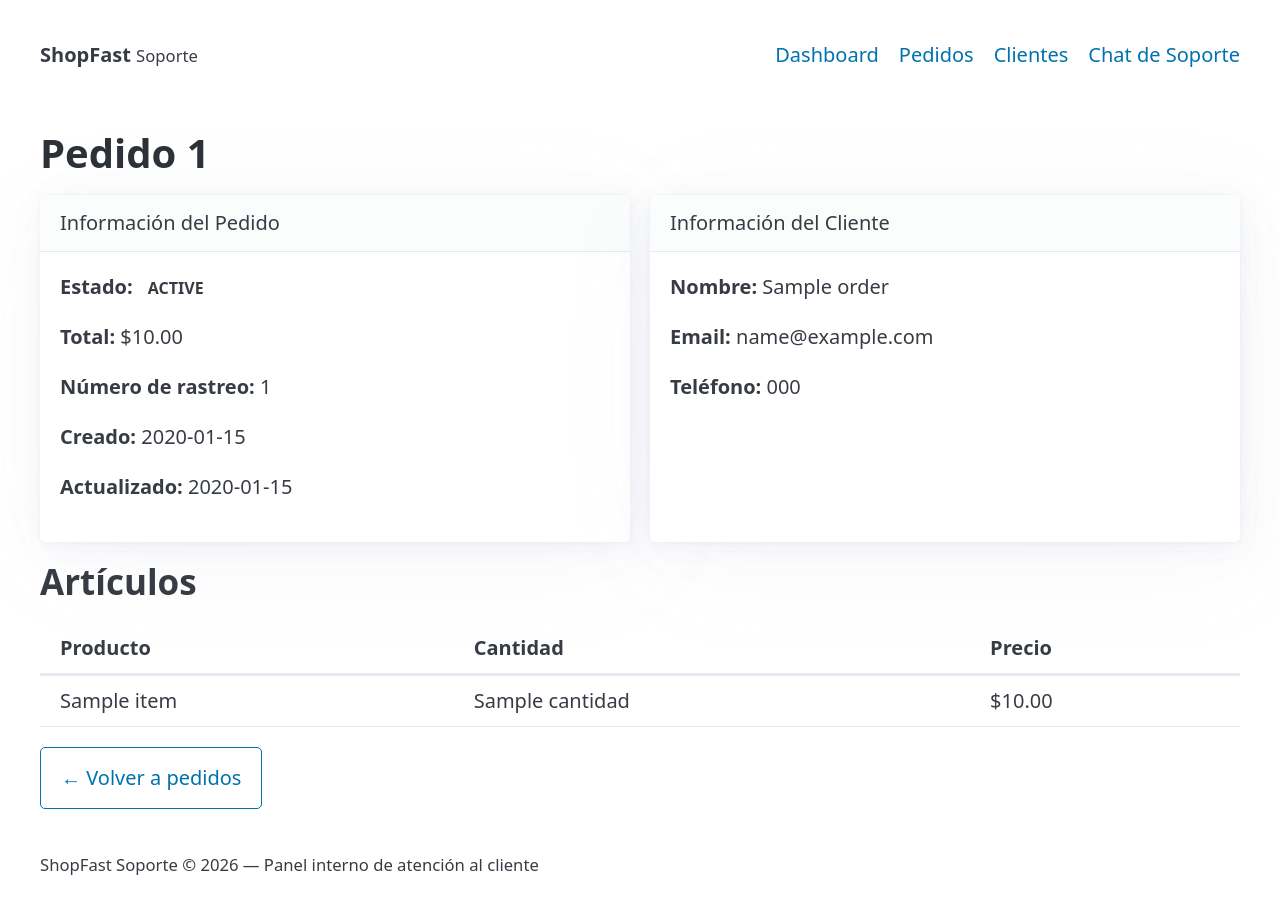
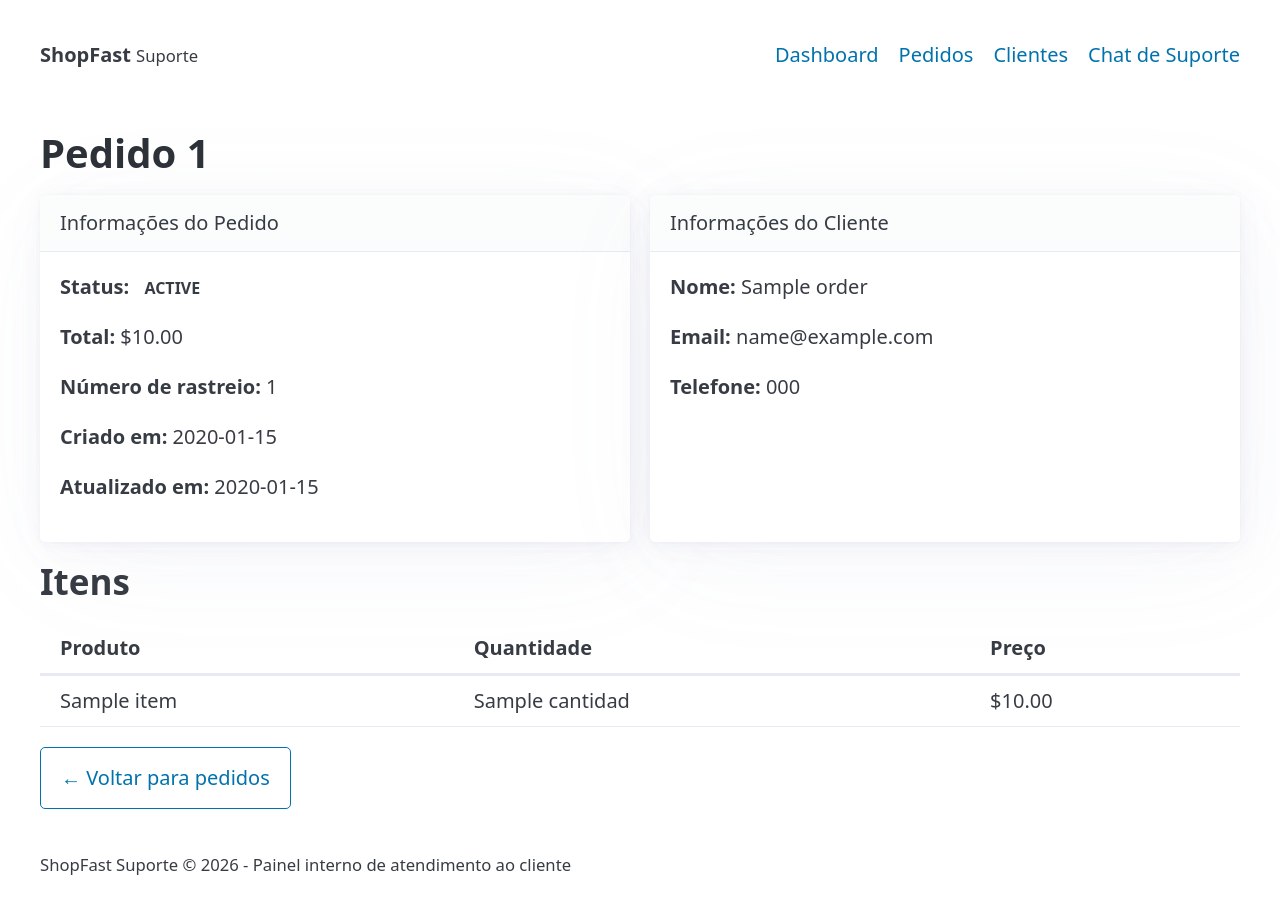
Before and after one commit to anacunha/strands-agents-workshop, a FastAPI app: template shopfast/templates/order_detail.html in a window 1280 px wide. Run offline with FastAPI, Linux system fonts and the light colour scheme; the template is opened without the code that fills it: most values are stand-ins (such as "Sample title", 1, 10 or a date in 2020); some libraries are stand-ins or nearby versions.

Commit message:
feat: traduzir interface de espanhol para PT-BR
Traduz todo o texto estático da interface (templates HTML e app.py)
de espanhol para português brasileiro, incluindo:
- Labels de navegação
- Títulos e cabeçalhos
- Texto de botões e placeholders
- Cabeçalhos de tabelas
- Labels de status
- Comentários e docstrings em app.py
- Atributo lang do HTML atualizado para pt-BR

Co-authored-by: Ana Cunha <1771610+anacunha@users.noreply.github.com>

```diff
--- a/shopfast/app.py
+++ b/shopfast/app.py
@@ -1,4 +1,4 @@
-"""Aplicación web de soporte al cliente para ShopFast."""
+"""Aplicação web de suporte ao cliente para ShopFast."""
 
 from fastapi import FastAPI, Request, Form
 from fastapi.responses import HTMLResponse
@@ -8,16 +8,16 @@ from pathlib import Path
 
 import database
 
-app = FastAPI(title="ShopFast Soporte")
+app = FastAPI(title="ShopFast Suporte")
 
-# Configurar archivos estáticos y templates
+# Configurar arquivos estáticos e templates
 app.mount("/static", StaticFiles(directory=Path(__file__).parent / "static"), name="static")
 templates = Jinja2Templates(directory=Path(__file__).parent / "templates")
 
 
 @app.get("/", response_class=HTMLResponse)
 async def dashboard(request: Request):
-    """Página principal con resumen de soporte."""
+    """Página principal com resumo de suporte."""
     return templates.TemplateResponse(request, "index.html", {
         "total_orders": database.get_orders_count(),
         "pending_orders": database.get_pending_orders_count(),
@@ -28,7 +28,7 @@ async def dashboard(request: Request):
 
 @app.get("/orders", response_class=HTMLResponse)
 async def orders_list(request: Request):
-    """Lista de todos los pedidos."""
+    """Lista de todos os pedidos."""
     return templates.TemplateResponse(request, "orders.html", {
         "orders": database.get_all_orders(),
     })
@@ -36,10 +36,10 @@ async def orders_list(request: Request):
 
 @app.get("/orders/{order_id}", response_class=HTMLResponse)
 async def order_detail(request: Request, order_id: str):
-    """Detalle de un pedido específico."""
+    """Detalhe de um pedido específico."""
     order = database.get_order(order_id)
     if not order:
-        return HTMLResponse(content="Pedido no encontrado", status_code=404)
+        return HTMLResponse(content="Pedido não encontrado", status_code=404)
     return templates.TemplateResponse(request, "order_detail.html", {
         "order": order,
     })
@@ -47,7 +47,7 @@ async def order_detail(request: Request, order_id: str):
 
 @app.get("/customers", response_class=HTMLResponse)
 async def customers_list(request: Request):
-    """Lista de todos los clientes."""
+    """Lista de todos os clientes."""
     return templates.TemplateResponse(request, "customers.html", {
         "customers": database.get_all_customers(),
     })
@@ -55,7 +55,7 @@ async def customers_list(request: Request):
 
 @app.get("/chat", response_class=HTMLResponse)
 async def chat_page(request: Request):
-    """Interfaz de chat de soporte."""
+    """Interface de chat de suporte."""
     return templates.TemplateResponse(request, "chat.html", {
         "messages": [],
     })
@@ -63,23 +63,23 @@ async def chat_page(request: Request):
 
 @app.post("/chat", response_class=HTMLResponse)
 async def chat_send(request: Request, message: str = Form(...)):
-    """Procesa un mensaje del chat de soporte (placeholder)."""
+    """Processa uma mensagem do chat de suporte (placeholder)."""
     messages = []
 
-    # Reconstruir historial desde campos ocultos
+    # Reconstruir histórico a partir de campos ocultos
     form_data = await request.form()
     history_entries = form_data.getlist("history")
     for entry in history_entries:
         role, content = entry.split(":", 1)
         messages.append({"role": role, "content": content})
 
-    # Agregar mensaje del usuario
+    # Adicionar mensagem do usuário
     messages.append({"role": "user", "content": message})
 
-    # Respuesta placeholder del agente
+    # Resposta placeholder do agente
     messages.append({
         "role": "assistant",
-        "content": "El agente aún no está conectado. Aquí se integrará Strands Agents.",
+        "content": "O agente ainda não está conectado. Aqui será integrado o Strands Agents.",
     })
 
     return templates.TemplateResponse(request, "chat.html", {
--- a/shopfast/templates/base.html
+++ b/shopfast/templates/base.html
@@ -1,9 +1,9 @@
 <!DOCTYPE html>
-<html lang="es" data-theme="light">
+<html lang="pt-BR" data-theme="light">
 <head>
     <meta charset="UTF-8">
     <meta name="viewport" content="width=device-width, initial-scale=1.0">
-    <title>{% block title %}ShopFast{% endblock %} - Soporte</title>
+    <title>{% block title %}ShopFast{% endblock %} - Suporte</title>
     <link rel="stylesheet" href="https://cdn.jsdelivr.net/npm/@picocss/pico@2/css/pico.min.css">
     <link rel="stylesheet" href="/static/style.css">
 </head>
@@ -11,13 +11,13 @@
     <header class="container">
         <nav>
             <ul>
-                <li><strong>ShopFast</strong> <small>Soporte</small></li>
+                <li><strong>ShopFast</strong> <small>Suporte</small></li>
             </ul>
             <ul>
                 <li><a href="/">Dashboard</a></li>
                 <li><a href="/orders">Pedidos</a></li>
                 <li><a href="/customers">Clientes</a></li>
-                <li><a href="/chat">Chat de Soporte</a></li>
+                <li><a href="/chat">Chat de Suporte</a></li>
             </ul>
         </nav>
     </header>
@@ -27,7 +27,7 @@
     </main>
 
     <footer class="container">
-        <small>ShopFast Soporte &copy; 2026 — Panel interno de atención al cliente</small>
+        <small>ShopFast Suporte &copy; 2026 - Painel interno de atendimento ao cliente</small>
     </footer>
 </body>
 </html>
--- a/shopfast/templates/customers.html
+++ b/shopfast/templates/customers.html
@@ -9,10 +9,10 @@
     <thead>
         <tr>
             <th>ID</th>
-            <th>Nombre</th>
+            <th>Nome</th>
             <th>Email</th>
-            <th>Teléfono</th>
-            <th>Total Pedidos</th>
+            <th>Telefone</th>
+            <th>Total de Pedidos</th>
         </tr>
     </thead>
     <tbody>
--- a/shopfast/templates/order_detail.html
+++ b/shopfast/templates/order_detail.html
@@ -7,31 +7,31 @@
 
 <div class="grid">
     <article>
-        <header>Información del Pedido</header>
-        <p><strong>Estado:</strong> <span class="badge badge-{{ order.status }}">{{ order.status }}</span></p>
+        <header>Informações do Pedido</header>
+        <p><strong>Status:</strong> <span class="badge badge-{{ order.status }}">{{ order.status }}</span></p>
         <p><strong>Total:</strong> ${{ "%.2f"|format(order.total) }}</p>
         {% if order.tracking_number %}
-        <p><strong>Número de rastreo:</strong> {{ order.tracking_number }}</p>
+        <p><strong>Número de rastreio:</strong> {{ order.tracking_number }}</p>
         {% endif %}
-        <p><strong>Creado:</strong> {{ order.created_at[:10] }}</p>
-        <p><strong>Actualizado:</strong> {{ order.updated_at[:10] }}</p>
+        <p><strong>Criado em:</strong> {{ order.created_at[:10] }}</p>
+        <p><strong>Atualizado em:</strong> {{ order.updated_at[:10] }}</p>
     </article>
 
     <article>
-        <header>Información del Cliente</header>
-        <p><strong>Nombre:</strong> {{ order.customer_name }}</p>
+        <header>Informações do Cliente</header>
+        <p><strong>Nome:</strong> {{ order.customer_name }}</p>
         <p><strong>Email:</strong> {{ order.customer_email }}</p>
-        <p><strong>Teléfono:</strong> {{ order.customer_phone }}</p>
+        <p><strong>Telefone:</strong> {{ order.customer_phone }}</p>
     </article>
 </div>
 
-<h2>Artículos</h2>
+<h2>Itens</h2>
 <table>
     <thead>
         <tr>
-            <th>Producto</th>
-            <th>Cantidad</th>
-            <th>Precio</th>
+            <th>Produto</th>
+            <th>Quantidade</th>
+            <th>Preço</th>
         </tr>
     </thead>
     <tbody>
@@ -45,5 +45,5 @@
     </tbody>
 </table>
 
-<a href="/orders" role="button" class="outline">&larr; Volver a pedidos</a>
+<a href="/orders" role="button" class="outline">&larr; Voltar para pedidos</a>
 {% endblock %}
--- a/shopfast/templates/orders.html
+++ b/shopfast/templates/orders.html
@@ -10,9 +10,9 @@
         <tr>
             <th>ID</th>
             <th>Cliente</th>
-            <th>Estado</th>
+            <th>Status</th>
             <th>Total</th>
-            <th>Fecha</th>
+            <th>Data</th>
         </tr>
     </thead>
     <tbody>
```
Also changed, not shown: shopfast/templates/chat.html (+5 -5 lines), shopfast/templates/index.html (+6 -6 lines).
